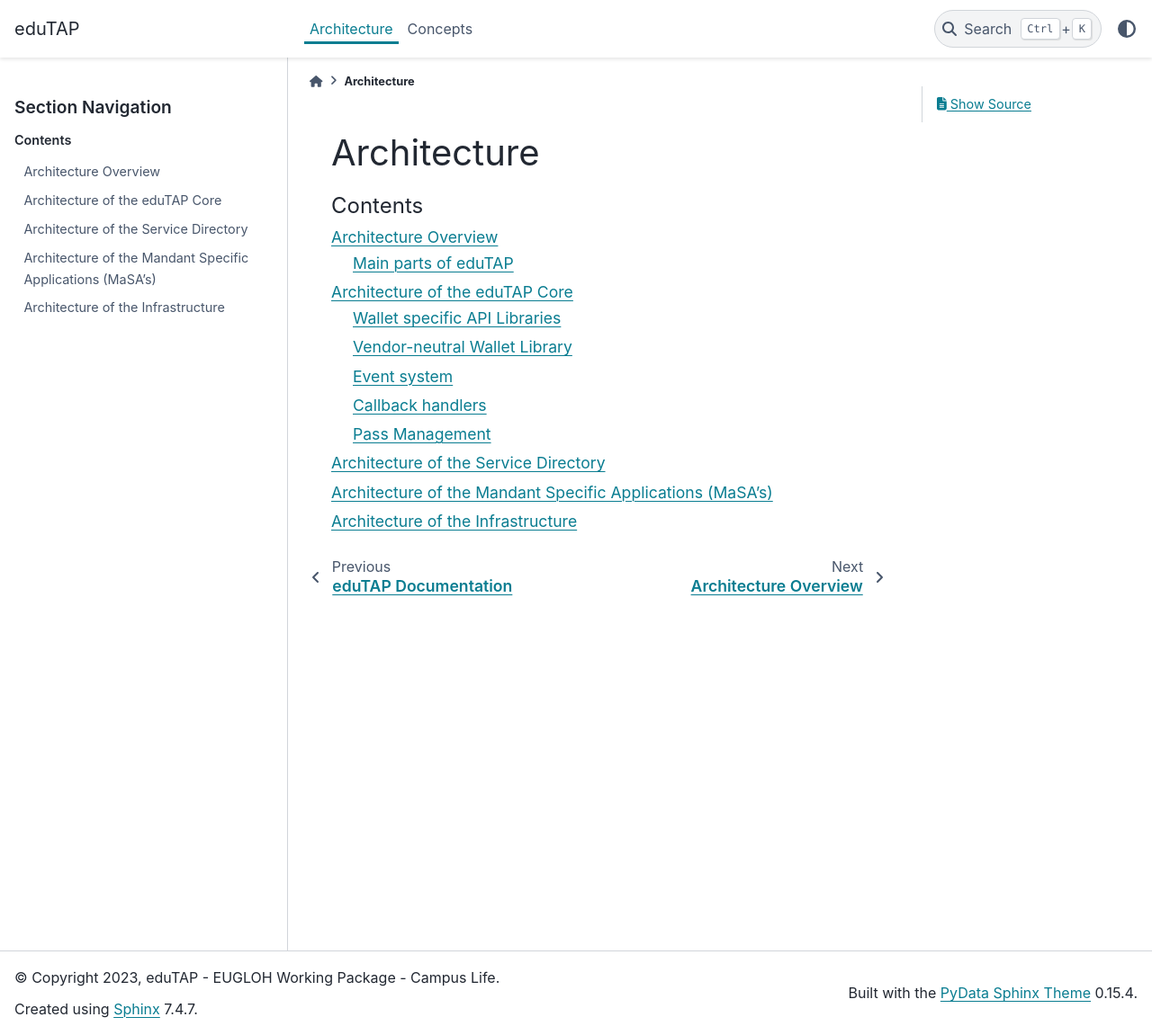
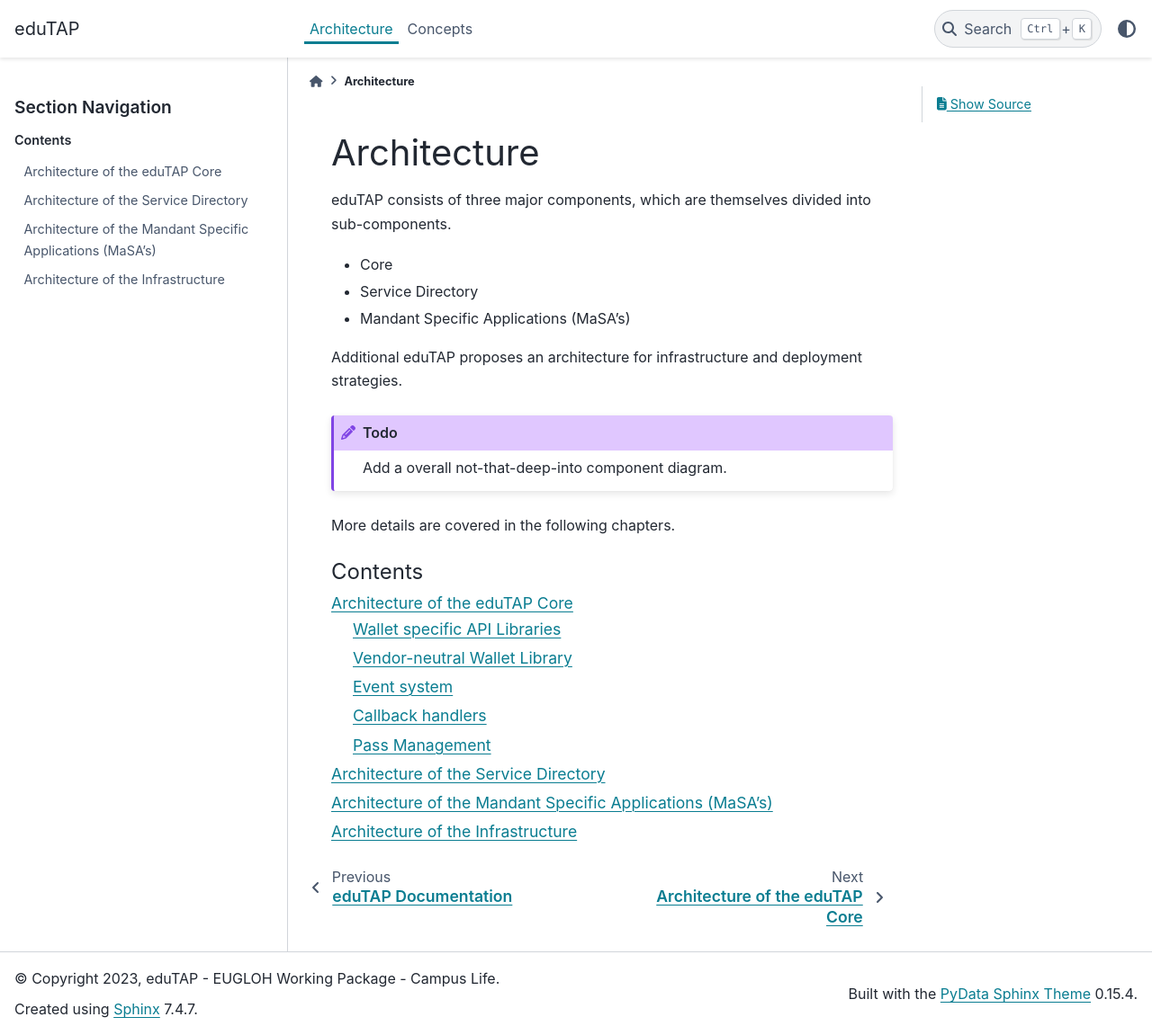
Before and after one commit to edutap-eu/documentation, a Sphinx documentation site: the page built from source/architecture/index.md, in a window 1280 px wide and 1151 px high. Shown: the whole window at 90% size. Built offline with Sphinx 7.4.7 and the PyData theme 0.15.4, drawn with Linux system fonts in a browser that asks for light colours.

Commit message:
move overview to index

````diff
--- a/source/architecture/index.md
+++ b/source/architecture/index.md
@@ -1,4 +1,18 @@
 # Architecture
+
+eduTAP consists of three major components, which are themselves divided into sub-components.
+
+- Core
+- Service Directory
+- Mandant Specific Applications (MaSA's)
+
+Additional eduTAP proposes an architecture for infrastructure and deployment strategies.
+
+```{todo}
+Add a overall not-that-deep-into component diagram.
+```
+
+More details are covered in the following chapters.
 
 ```{toctree}
 ---
@@ -6,7 +20,6 @@
 caption: Contents
 ---
 
-overview.md
 core.md
 servicedirectory.md
 masas.md
````
Also changed, not shown: source/architecture/overview.md (deleted, +0 -15 lines).
